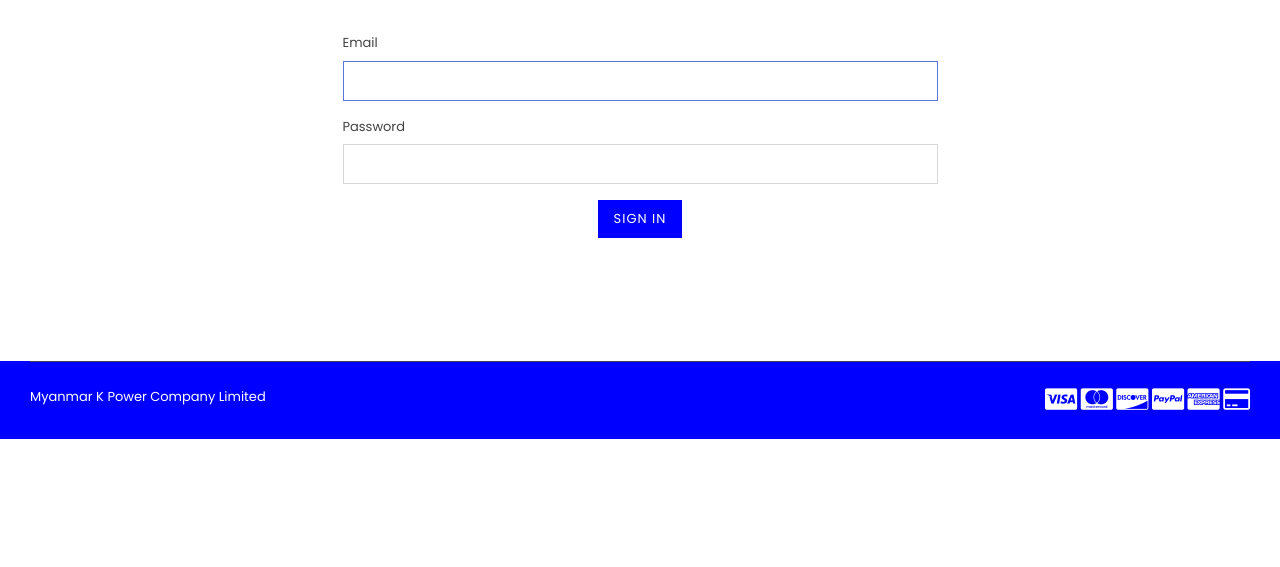
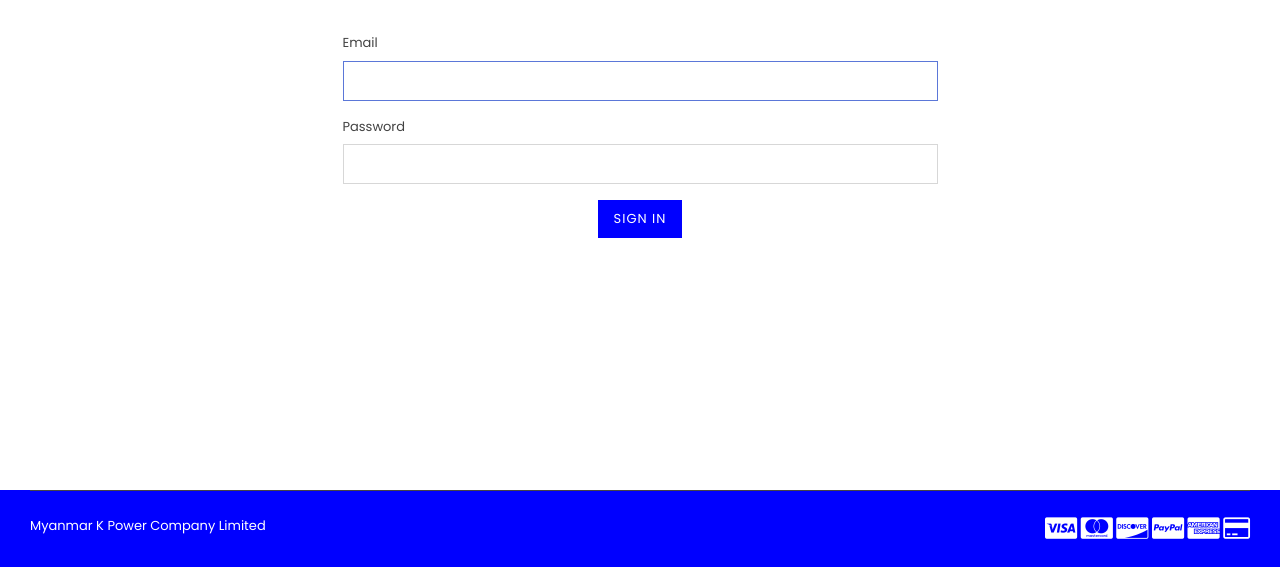
Before and after one commit to thetnaingtunerp/kpowertemplate, a plain HTML site: page login.html in a window 1280 px wide. Shown: the part 233-800 px from the top of the page. Drawn offline with Linux system fonts and the light colour scheme; files whose address does not match are found by name.

Commit message:
footer fixed-bottom

```diff
--- a/login.html
+++ b/login.html
@@ -138,7 +138,7 @@
     <!--End Body Content-->
 
     <!--Footer-->
-    <footer id="footer">
+    <footer id="footer" class="fixed-bottom">
 
         <div class="site-footer"  style="background-color: blue;">
         	<div class="container"  style="background-color: blue;">
```
